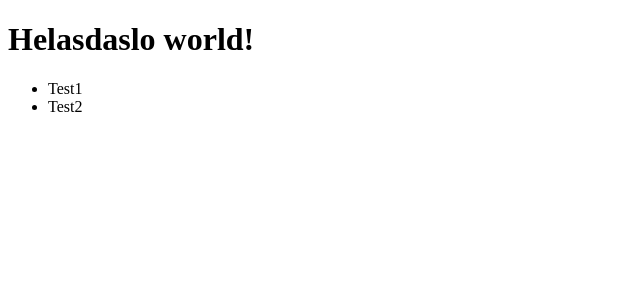
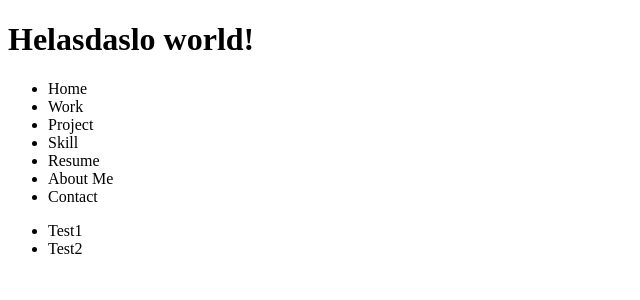
Before and after one commit to Zleepless/reminiscence, a React (Create React App) app: page / in a window 1280 px wide. Shown: the top 300 px of the page, without its empty margins (0-640 px from the left). Built offline with nearby package versions, Linux system fonts and the light colour scheme.

Commit message:
Testing UL LI

```diff
--- a/src/components/Navbar.jsx
+++ b/src/components/Navbar.jsx
@@ -4,7 +4,17 @@ import Logo from '../assets/34.png'
 
 const Navbar = () => {
   return (
-    <div></div>
+    <div>
+      <ul>
+        <li>Home</li>
+        <li>Work</li>
+        <li>Project</li>
+        <li>Skill</li>
+        <li>Resume</li>
+        <li>About Me</li>
+        <li>Contact</li>
+      </ul>
+    </div>
   )
 }
 
```
